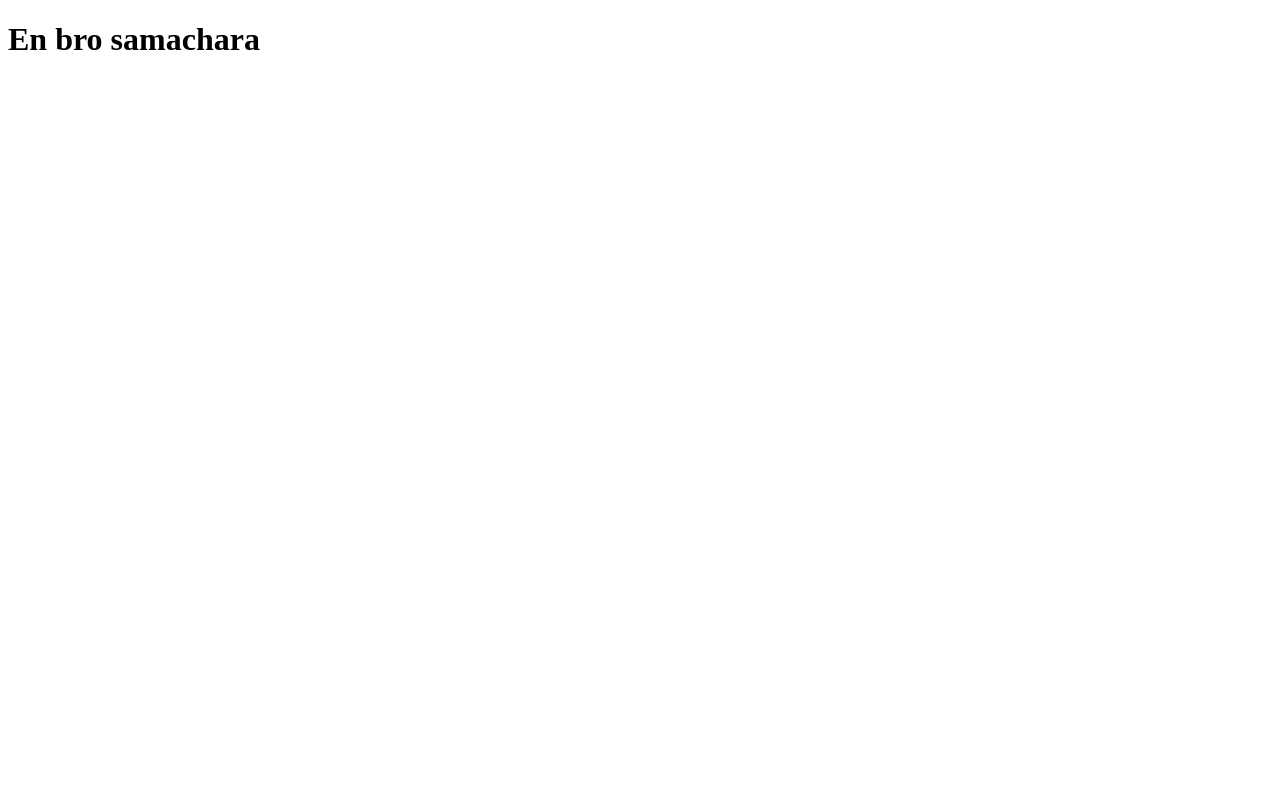
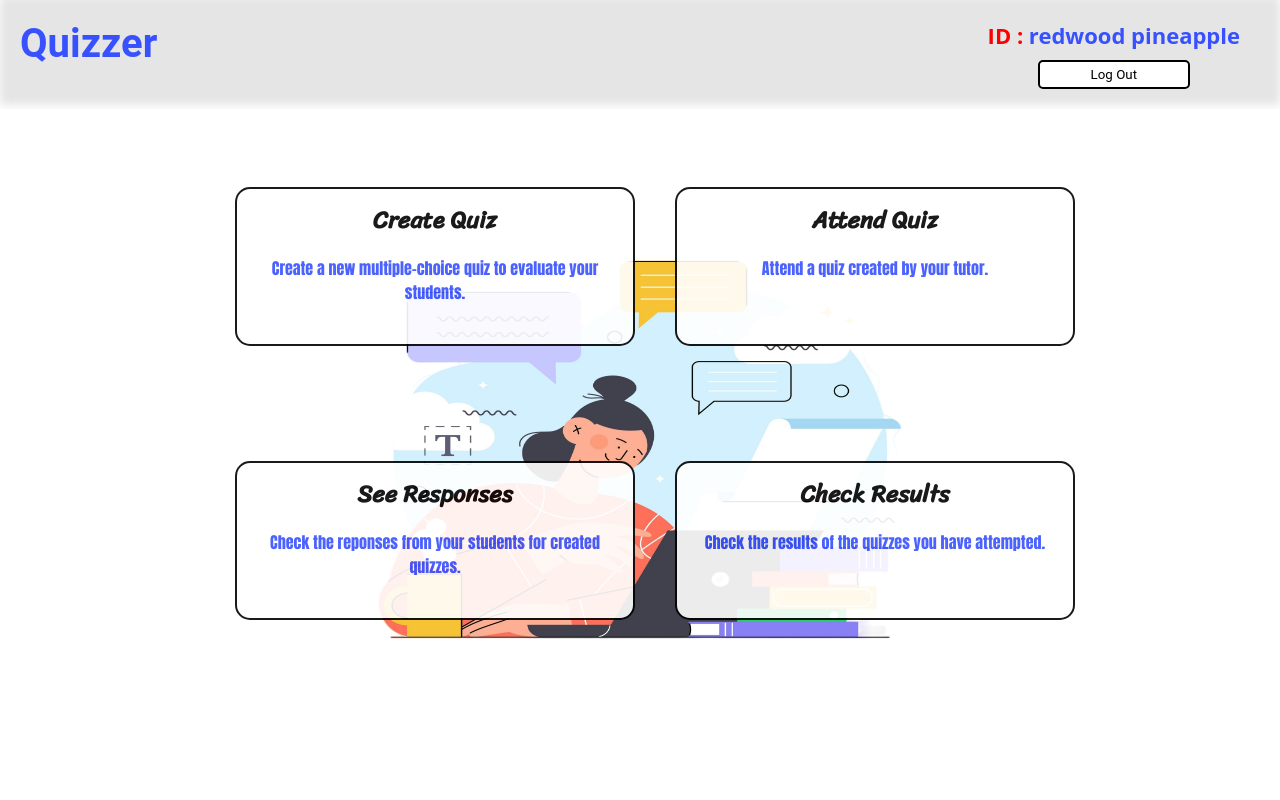
Before and after one commit to deekshithpatel10/quiz-app, a plain HTML site: page home-page/home.html in a window 1280 px wide. Drawn offline with Linux system fonts and the light colour scheme; a web font is replaced by a local one.

Commit message:
Code and style home page

```diff
--- a/home-page/home.html
+++ b/home-page/home.html
@@ -7,6 +7,15 @@
    <link rel="icon" href="../images/letter-q.png" type="image/icon type">
    <link rel="stylesheet" href="style.css">
    <script src="script.js" type="module"></script>
+
+   <!-- importing fonts -->
+   <link rel="preconnect" href="https://fonts.googleapis.com">
+   <link rel="preconnect" href="https://fonts.gstatic.com" crossorigin>
+   <link href="https://fonts.googleapis.com/css2?family=Margarine&family=Merriweather:ital,wght@0,300;0,400;0,700;0,900;1,300;1,400;1,700;1,900&display=swap" rel="stylesheet">
+
+   <link rel="preconnect" href="https://fonts.googleapis.com">
+   <link rel="preconnect" href="https://fonts.gstatic.com" crossorigin>
+   <link href="https://fonts.googleapis.com/css2?family=Sriracha&display=swap" rel="stylesheet">
 </head>
 <body>
    <script>
@@ -16,7 +25,37 @@
          window.open("../index.html", "_self")
       }
    </script>
-   <h1>En bro samachara</h1>
+
+   <div class="header">
+      <span class="title">Quizzer</span>
+      <div class="header-right">
+         <span class="ID-el"><span>ID :</span>  redwood pineapple</span>
+         <button class="logOut-btn">Log Out</button>
+      </div>
+   </div>
+
+   <div class="main">
+
+      <div class="holder">
+         <div class="create-div">
+            <span class="option">Create Quiz</span>
+            Create a new multiple-choice quiz to evaluate your students.
+         </div>
+         <div class="attend-div">
+            <span class="option">Attend Quiz</span>
+            Attend a quiz created by your tutor.
+         </div>
+         <div class="responses-div">
+            <span class="option">See Responses</span>
+            Check the reponses from your students for created quizzes.
+         </div>
+         <div class="results-div">
+            <span class="option">Check Results</span>
+            Check the results of the quizzes you have attempted.
+         </div>
+      </div>
+
+   </div>
 
 </body>
 </html>
--- a/home-page/style.css
+++ b/home-page/style.css
@@ -0,0 +1,122 @@
+* {
+   margin: 0px;
+   padding: 0px;
+}
+
+body {
+   height: 100vh;
+}
+
+.header {
+   display: flex;
+   justify-content: space-between;
+   background-color: #e5e5e5;
+   padding: 20px 40px 20px 20px;
+   box-shadow: 0 -4px 8px white inset;
+}
+
+.header-right {
+   display: flex;
+   flex-direction: column;
+   gap: 10px;
+   color: #3751FE;
+   font-family: "Margarine",'Open Sans', 'Helvetica Neue', sans-serif;
+   font-weight: bold;
+   font-size: 22px;
+}
+
+.title {
+   color: #3751FE;
+   font-family: Roboto, Oxygen, Ubuntu, Cantarell, 'Open Sans', 'Helvetica Neue', sans-serif;
+   font-weight: bold;
+   font-size: 40px;
+}
+
+.ID-el span {
+   color: red;
+}
+
+.logOut-btn {
+   width: 60%;
+   align-self: center;
+   padding: 5px 1px;
+   font-family: Roboto, sans-serif;
+   background-color: white;
+   border-radius: 5px;
+   border: 2px solid black;
+   transition: 0.3s all;
+   cursor: pointer;
+}
+
+.logOut-btn:hover {
+   box-shadow: rgba(50, 50, 93, 0.25) 0px 13px 27px -5px, rgba(0, 0, 0, 0.3) 0px 8px 16px -8px;
+}
+
+.logOut-btn:active {
+   background-color: grey;
+   color: white;
+}
+
+.main {
+   background-image: url("../images/school.png");
+   background-size: 600px 500px;
+   background-repeat: no-repeat;
+   background-position: center;
+   width: 100%;
+   height: calc(100% - (109px));
+   box-shadow: 0px 0px 15px white inset;
+   box-sizing: border-box;
+   padding: 30px 0px 0px 30px;
+}
+
+.holder {
+   margin: 0px auto;
+   width: 80%;
+   height: 80%;
+   display: flex;
+   flex-wrap: wrap;
+   justify-content: center;
+   align-items: center;
+   gap: 40px;
+   row-gap: 20px;
+}
+
+.holder div {
+   user-select: none;
+   color: #3751FE;
+   box-sizing: border-box;
+   width: 40%;
+   height: 30%;
+   padding: 10px;
+   border: 2px solid black;
+   background-color: white;
+   filter: opacity(0.9);
+   border-radius: 15px;
+   text-align: center;
+   font-family: Impact, Haettenschweiler, 'Arial Narrow Bold', sans-serif;
+   font: bold;
+
+   overflow: auto;
+   transition: 0.3s all;
+
+   display: flex;
+   flex-direction: column;
+   gap: 15px;
+}
+
+.holder div:hover {
+   margin-top: -10px;
+   cursor: pointer;
+   box-shadow: rgba(50, 50, 93, 0.25) 0px 13px 27px -5px, rgba(0, 0, 0, 0.3) 0px 8px 16px -8px;
+}
+
+.holder div:active {
+   background-color: #dbd9d9;
+}
+
+.holder span {
+   color: black;
+   font-size: 24px;
+   font-family: "Sriracha", cursive;
+   font-weight: bold;
+}
```
Also changed, not shown: images/school.png (added).
